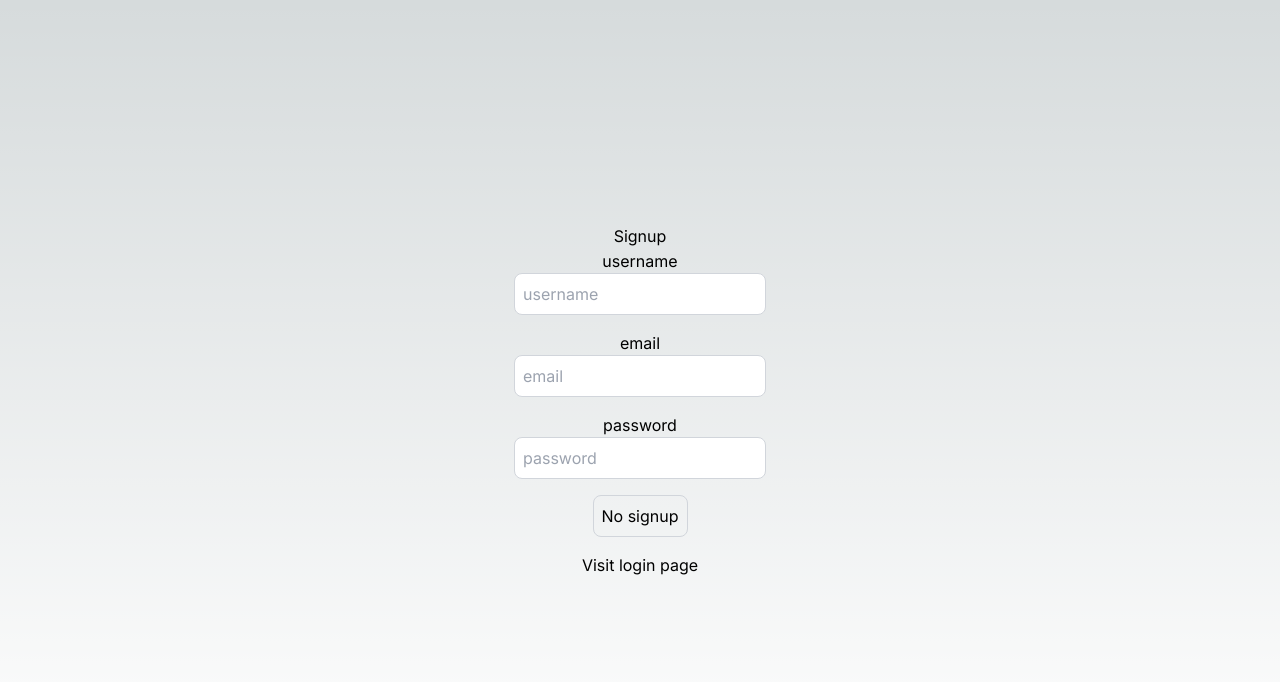
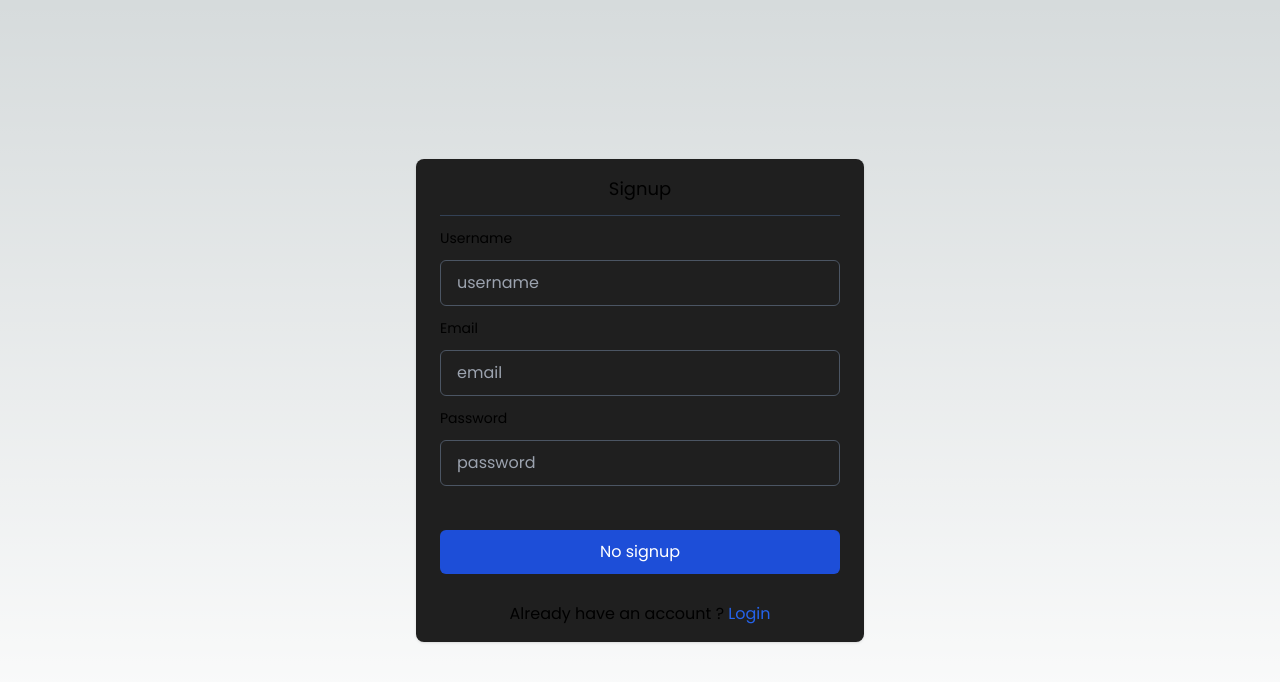
Before and after one commit to hiteshchoudhary/nextjs-fullstack-auth, a Next.js app: page /signup in a window 1280 px wide. Shown: the top 682 px of the page. Built offline with nearby package versions, Linux system fonts and the light colour scheme.

Commit message:
Improved UI and added poppins font

```diff
--- a/src/app/globals.css
+++ b/src/app/globals.css
@@ -1,3 +1,5 @@
+@import url('https://fonts.googleapis.com/css2?family=Poppins:wght@300;400;700&display=swap');
+
 @tailwind base;
 @tailwind components;
 @tailwind utilities;
@@ -16,12 +18,13 @@
   }
 }
 
+* {
+  font-family: 'Poppins', sans-serif;
+}
+
 body {
   color: rgb(var(--foreground-rgb));
-  background: linear-gradient(
-      to bottom,
+  background: linear-gradient(to bottom,
       transparent,
-      rgb(var(--background-end-rgb))
-    )
-    rgb(var(--background-start-rgb));
+      rgb(var(--background-end-rgb))) rgb(var(--background-start-rgb));
 }
--- a/src/app/login/page.tsx
+++ b/src/app/login/page.tsx
@@ -1,7 +1,7 @@
 "use client";
 import Link from "next/link";
-import React, {useEffect} from "react";
-import {useRouter} from "next/navigation";
+import React, { useEffect } from "react";
+import { useRouter } from "next/navigation";
 import axios from "axios";
 import { toast } from "react-hot-toast";
 
@@ -27,49 +27,54 @@ export default function LoginPage() {
             console.log("Login success", response.data);
             toast.success("Login success");
             router.push("/profile");
-        } catch (error:any) {
+        } catch (error: any) {
             console.log("Login failed", error.message);
             toast.error(error.message);
-        } finally{
+        } finally {
             setLoading(false);
         }
     }
 
     useEffect(() => {
-        if(user.email.length > 0 && user.password.length > 0) {
+        if (user.email.length > 0 && user.password.length > 0) {
             setButtonDisabled(false);
-        } else{
+        } else {
             setButtonDisabled(true);
         }
     }, [user]);
 
     return (
-    <div className="flex flex-col items-center justify-center min-h-screen py-2">
-        <h1>{loading ? "Processing" : "Login"}</h1>
-        <hr />
-
-        <label htmlFor="email">email</label>
+        <div className="flex flex-col items-center justify-center min-h-screen p-2">
+            <div className="bg-[#1f1f1f] rounded-lg p-2 py-3 md:px-6 md:py-4 w-full max-w-md  gap-3 flex flex-col shadow backdrop-blur-lg ">
+                <h1 className="text-lg text-center">{loading ? "Processing" : "Login"}</h1>
+                <div className="border-b-[1px] border-b-slate-700" />
+                <label htmlFor="email" className="text-sm">Email</label>
                 <input
-        className="p-2 border border-gray-300 rounded-lg mb-4 focus:outline-none focus:border-gray-600 text-black"
+                    className="pl-4 py-2.5 border bg-transparent rounded-md border-gray-600 outline-none"
                     id="email"
                     type="text"
                     value={user.email}
-            onChange={(e) => setUser({...user, email: e.target.value})}
+                    onChange={(e) => setUser({ ...user, email: e.target.value })}
                     placeholder="email"
                 />
-        <label htmlFor="password">password</label>
+                <label htmlFor="password" className="text-sm">Password</label>
                 <input
-        className="p-2 border border-gray-300 rounded-lg mb-4 focus:outline-none focus:border-gray-600 text-black"
+                    className="pl-4 py-2.5 border bg-transparent rounded-md border-gray-600 outline-none"
                     id="password"
                     type="password"
                     value={user.password}
-            onChange={(e) => setUser({...user, password: e.target.value})}
+                    onChange={(e) => setUser({ ...user, password: e.target.value })}
                     placeholder="password"
                 />
                 <button
                     onClick={onLogin}
-            className="p-2 border border-gray-300 rounded-lg mb-4 focus:outline-none focus:border-gray-600">Login here</button>
-            <Link href="/signup">Visit Signup page</Link>
+                    className="outline-none py-2 md:py-2.5 bg-blue-700 text-white rounded-md mt-8">{buttonDisabled ? "No Login" : "Login"}
+                </button>
+                <p className="text-center mt-4">
+                    Don&apos;t have an account ?
+                    <Link href="/signup" className="text-blue-600"> Signup </Link>
+                </p>
+            </div>
         </div>
     )
 
--- a/src/app/signup/page.tsx
+++ b/src/app/signup/page.tsx
@@ -1,7 +1,7 @@
 "use client";
 import Link from "next/link";
 import React, { useEffect } from "react";
-import {useRouter} from "next/navigation";
+import { useRouter } from "next/navigation";
 import axios from "axios";
 import { toast } from "react-hot-toast";
 
@@ -25,17 +25,17 @@ export default function SignupPage() {
             console.log("Signup success", response.data);
             router.push("/login");
 
-        } catch (error:any) {
+        } catch (error: any) {
             console.log("Signup failed", error.message);
 
             toast.error(error.message);
-        }finally {
+        } finally {
             setLoading(false);
         }
     }
 
     useEffect(() => {
-        if(user.email.length > 0 && user.password.length > 0 && user.username.length > 0) {
+        if (user.email.length > 0 && user.password.length > 0 && user.username.length > 0) {
             setButtonDisabled(false);
         } else {
             setButtonDisabled(true);
@@ -44,40 +44,46 @@ export default function SignupPage() {
 
 
     return (
-    <div className="flex flex-col items-center justify-center min-h-screen py-2">
-        <h1>{loading ? "Processing" : "Signup"}</h1>
-        <hr />
-        <label htmlFor="username">username</label>
+        <div className="flex flex-col items-center justify-center min-h-screen p-2">
+            <div className="bg-[#1f1f1f] rounded-lg p-2 py-3 md:px-6 md:py-4 w-full max-w-md  gap-3 flex flex-col shadow backdrop-blur-lg ">
+                <h1 className="text-lg text-center">{loading ? "Processing" : "Signup"}</h1>
+                <div className="border-b-[1px] border-b-slate-700" />
+                <label htmlFor="username" className="text-sm">Username</label>
                 <input
-        className="p-2 border border-gray-300 rounded-lg mb-4 focus:outline-none focus:border-gray-600 text-black"
+                    className="pl-4 py-2.5 border bg-transparent rounded-md border-gray-600 outline-none"
                     id="username"
                     type="text"
                     value={user.username}
-            onChange={(e) => setUser({...user, username: e.target.value})}
+                    onChange={(e) => setUser({ ...user, username: e.target.value })}
                     placeholder="username"
                 />
-        <label htmlFor="email">email</label>
+                <label htmlFor="email" className="text-sm">Email</label>
                 <input
-        className="p-2 border border-gray-300 rounded-lg mb-4 focus:outline-none focus:border-gray-600 text-black"
+                    className="pl-4 py-2.5 border bg-transparent rounded-md border-gray-600 outline-none"
                     id="email"
                     type="text"
                     value={user.email}
-            onChange={(e) => setUser({...user, email: e.target.value})}
+                    onChange={(e) => setUser({ ...user, email: e.target.value })}
                     placeholder="email"
                 />
-        <label htmlFor="password">password</label>
+                <label htmlFor="password" className="text-sm">Password</label>
                 <input
-        className="p-2 border border-gray-300 rounded-lg mb-4 focus:outline-none focus:border-gray-600 text-black"
+                    className="pl-4 py-2.5 border bg-transparent rounded-md border-gray-600 outline-none"
                     id="password"
                     type="password"
                     value={user.password}
-            onChange={(e) => setUser({...user, password: e.target.value})}
+                    onChange={(e) => setUser({ ...user, password: e.target.value })}
                     placeholder="password"
                 />
                 <button
                     onClick={onSignup}
-            className="p-2 border border-gray-300 rounded-lg mb-4 focus:outline-none focus:border-gray-600">{buttonDisabled ? "No signup" : "Signup"}</button>
-            <Link href="/login">Visit login page</Link>
+                    className="outline-none py-2 md:py-2.5 bg-blue-700 text-white rounded-md mt-8">{buttonDisabled ? "No signup" : "Signup"}
+                </button>
+                <p className="text-center mt-4">
+                    Already have an account ?
+                    <Link href="/login" className="text-blue-600"> Login </Link>
+                </p>
+            </div>
         </div>
     )
 
```
Lines whose indentation alone changed are shown as unchanged.
